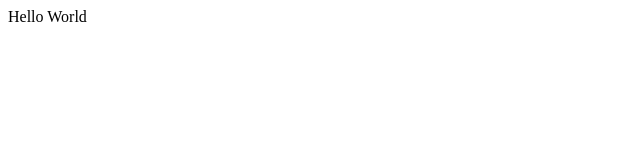
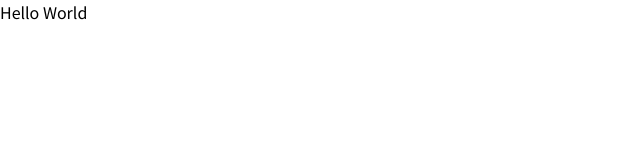
Before and after one commit to irafaelasilva/wish-a-movie, a React (Create React App) app: page / in a window 1280 px wide. Shown: the top 160 px of the page, without its empty margins (0-640 px from the left). Built offline with nearby package versions, Linux system fonts and the light colour scheme.

Commit message:
Downgrade node-ssa version, replace App.css for global.scss

```diff
--- a/package.json
+++ b/package.json
@@ -14,7 +14,7 @@
     "@types/react-dom": "^16.9.8",
     "@types/react-router-dom": "^5.1.7",
     "@types/sass": "^1.16.0",
-    "node-sass": "^5.0.0",
+    "node-sass": "4.14.1",
     "react": "^17.0.1",
     "react-dom": "^17.0.1",
     "react-router-dom": "^5.2.0",
--- a/public/index.html
+++ b/public/index.html
@@ -6,6 +6,11 @@
     <meta name="theme-color" content="#000000" />
     <meta name="description" content="a movie wishlist" />
     <link rel="manifest" href="%PUBLIC_URL%/manifest.json" />
+    <link rel="preconnect" href="https://fonts.gstatic.com" />
+    <link
+      href="https://fonts.googleapis.com/css2?family=Noto+Sans+KR:wght@100;300;400;500&display=swap"
+      rel="stylesheet"
+    />
     <title>Your Watch List</title>
   </head>
   <body>
--- a/src/App.css
+++ /dev/null
@@ -1,90 +0,0 @@
-@import-normalize;
-
-html,
-body,
-div,
-span,
-applet,
-object,
-iframe,
-h1,
-h2,
-h3,
-h4,
-h5,
-h6,
-p,
-blockquote,
-pre,
-a,
-abbr,
-acronym,
-address,
-big,
-cite,
-code,
-del,
-dfn,
-em,
-img,
-ins,
-kbd,
-q,
-s,
-samp,
-small,
-strike,
-strong,
-sub,
-sup,
-tt,
-var,
-b,
-u,
-i,
-center,
-dl,
-dt,
-dd,
-ol,
-ul,
-li,
-fieldset,
-form,
-label,
-legend,
-table,
-caption,
-tbody,
-tfoot,
-thead,
-tr,
-th,
-td,
-article,
-aside,
-canvas,
-details,
-embed,
-figure,
-figcaption,
-footer,
-header,
-hgroup,
-menu,
-nav,
-output,
-ruby,
-section,
-summary,
-time,
-mark,
-audio,
-video {
-  margin: 0;
-  padding: 0;
-  border: 0;
-  font-size: 100%;
-  font: inherit;
-  vertical-align: baseline;
-}
--- /dev/null
+++ b/src/global.scss
@@ -0,0 +1,16 @@
+body {
+  margin: 0;
+  padding: 0;
+  font-size: 16px;
+  font-family: "Noto Sans KR", Verdana, Geneva, Tahoma, sans-serif;
+}
+
+h1,
+h2,
+h3,
+h4,
+h5,
+h6,
+p {
+  margin: 0;
+}
--- a/src/index.tsx
+++ b/src/index.tsx
@@ -1,6 +1,7 @@
 import React from "react";
 import ReactDOM from "react-dom";
 import App from "./App";
+import "./global.scss";
 
 ReactDOM.render(
   <React.StrictMode>
```
Also changed, not shown: 2 other files (tests, documents, lock files or other folders).
